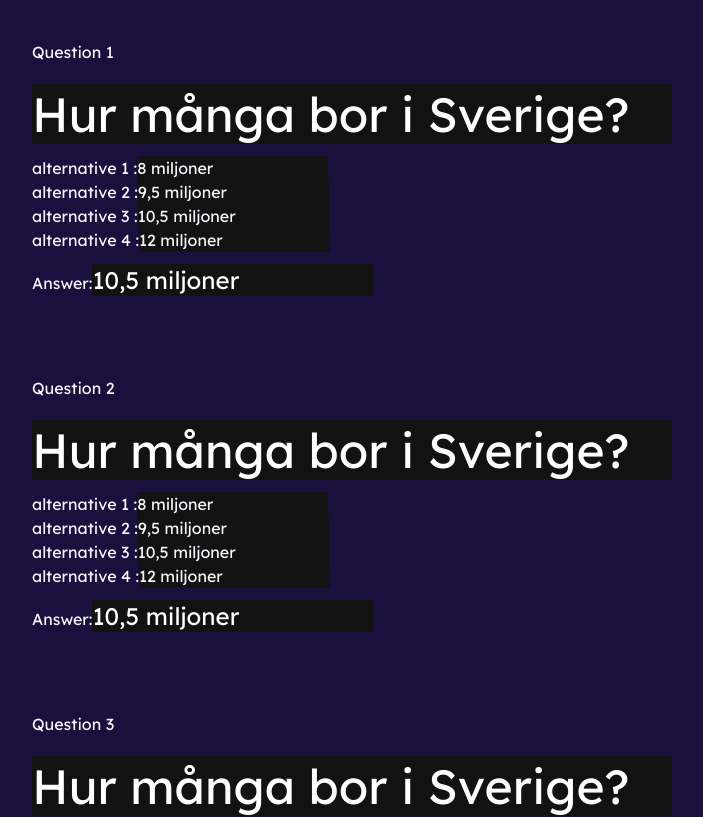
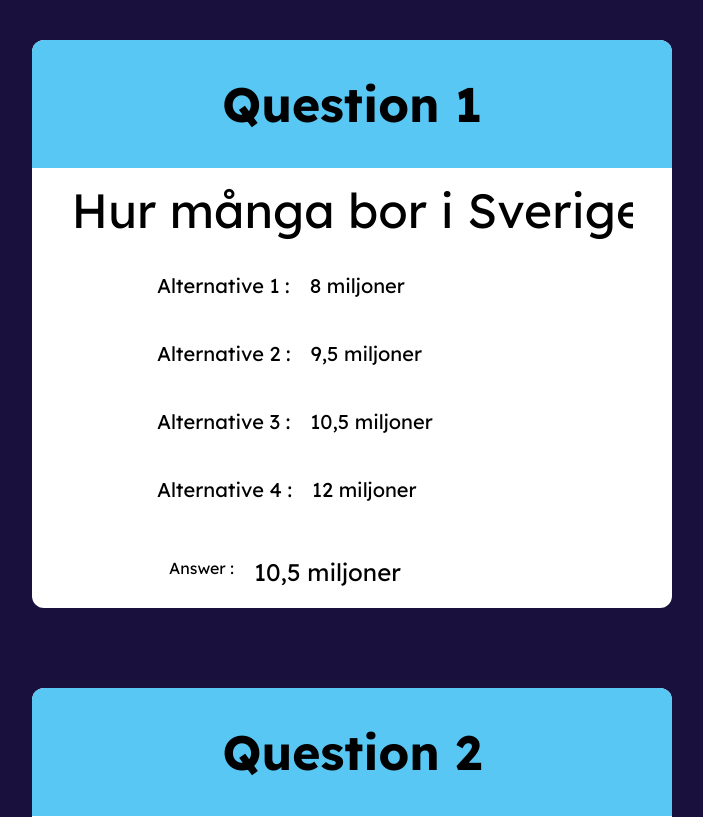
Before and after one commit to Hampus2001/quizkampen, a Next.js app: page /admin in a window 1280 px wide. Shown: the top 817 px of the page, without its empty margins (288-991 px from the left). Built offline with nearby package versions, Linux system fonts and the light colour scheme.

Commit message:
updated admin

```diff
--- a/src/pages/admin.js
+++ b/src/pages/admin.js
@@ -8,11 +8,15 @@ export default function Admin() {
 
   for (let i = 0; i < question.length; i++) {
     displayQuestions.push(
-      <div key={i} className="flex flex-col w-2/4 gap-3 my-10">
-        <div className="flex flex-col gap-5">
-          <h2>Question {i + 1}</h2>
+      <div
+        key={i}
+        className="flex flex-col items-center w-2/4 gap-3 my-10 bg-white text-black rounded-xl"
+      >
+        <h2 className="w-full p-10 text-5xl text-center font-bold bg-secondary rounded-t-xl">
+          Question {i + 1}
+        </h2>
         <input
-            className="text-white text-5xl"
+          className="bg-white text-5xl px-5"
           value={question[i].question}
           onChange={(e) => {
             const newQuestions = [...question];
@@ -20,18 +24,18 @@ export default function Admin() {
             setQuestion(newQuestions);
           }}
         />
-        </div>
+
         <ul>
           {question[i].alternatives.map((alternative, index) => (
-            <div>
-              alternative {index + 1} :
-              <input key={index} value={alternative} />
+            <div className="flex p-5 text-xl gap-5">
+              <p>Alternative {index + 1} : </p>
+              <input className="bg-white" key={index} value={alternative} />
             </div>
           ))}
         </ul>
-        <div>
-          Answer:
-          <input className="text-white text-2xl" value={question[i].answer} />
+        <div className="flex gap-5 p-5">
+          <p>Answer : </p>
+          <input className="bg-white text-2xl" value={question[i].answer} />
         </div>
       </div>
     );
```
Lines whose indentation alone changed are shown as unchanged.
